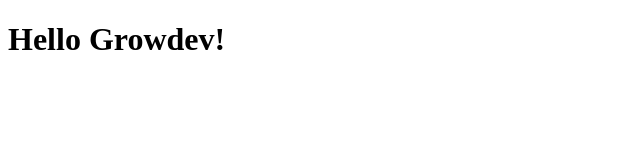
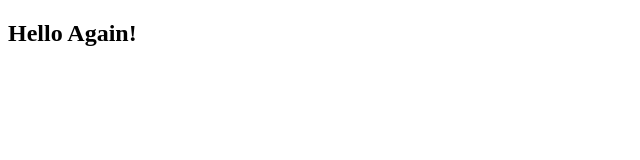
Before and after one commit to CleitonEliel/smart-git-demo, a plain HTML site: page index.html in a window 1280 px wide. Shown: the whole page, without its empty margins (0-640 px from the left). Drawn offline with Linux system fonts and the light colour scheme.

Commit message:
create h2

```diff
--- a/index.html
+++ b/index.html
@@ -6,6 +6,6 @@
     <title>smartgit</title>
 </head>
 <body>
-    <h1>Hello Growdev!</h1>
+    <h2>Hello Again!</h2>
 </body>
 </html>
```
